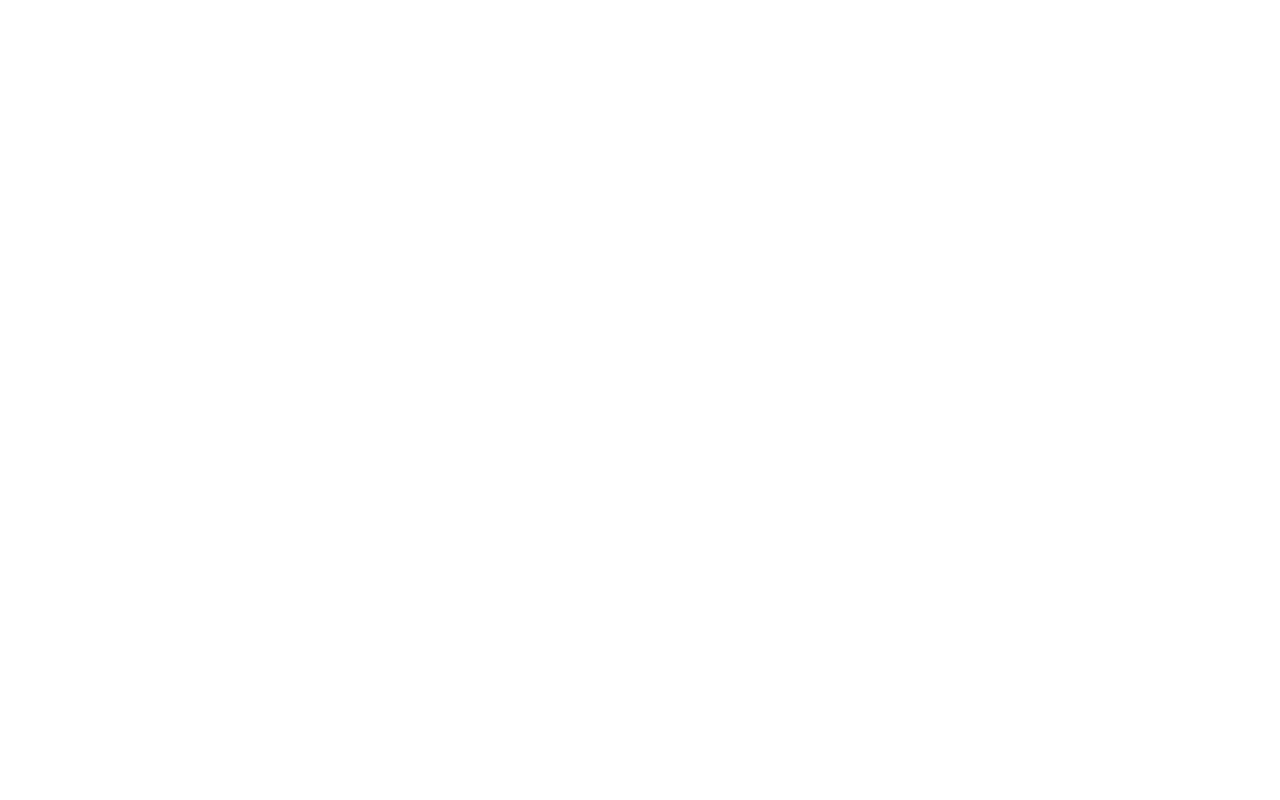
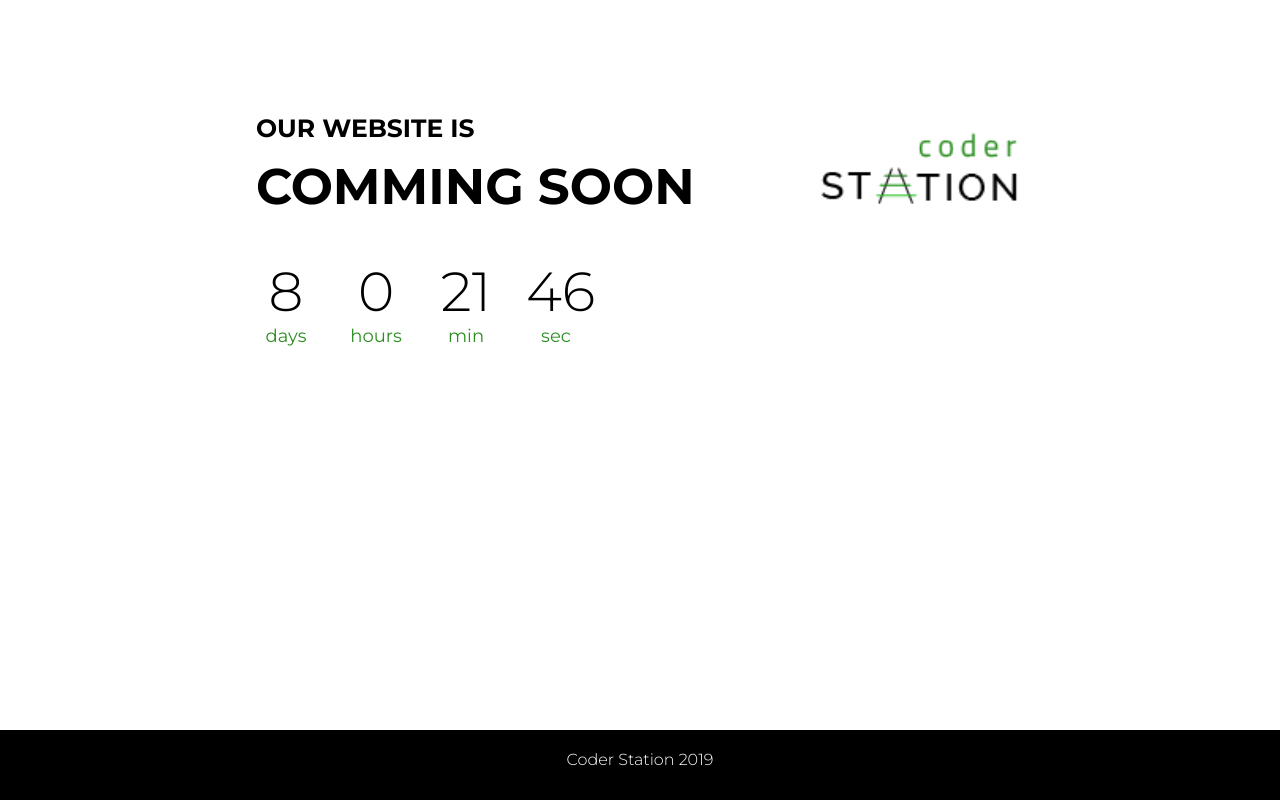
Before and after one commit to Lucas-Gluchowski/Lucas-Gluchowski.github.io, a plain HTML site: page index.html in a window 1280 px wide. Drawn offline with Linux system fonts and the light colour scheme.

Commit message:
work in progress website

```diff
--- a/index.html
+++ b/index.html
@@ -1,11 +1,79 @@
 <!DOCTYPE html>
 <html>
+
 <head>
   <meta charset="UTF-8">
-  <title>My website<title>
+  <title>Coder Station Ltd. Website</title>
+  <link href="https://fonts.googleapis.com/css?family=Montserrat:300,400,500,600,700&display=swap" rel="stylesheet">
+  <link rel="stylesheet" type="text/css" href="styles.css">
 </head>
+
 <body>
-  <h4>Work in progress!</h4>
-  <footer>Lukasz Gluchowski 2019</footer>
+
+  <div class="content">
+    <section class="comming-soon">
+      <h4>our website is</h4>
+      <h1>comming soon</h1>
+
+      <div class="counter__containr">
+        <div class="counter">
+          <div class="number" id="days"></div>
+          <div class="number-description">days</div>
+        </div>
+        <div class="counter">
+          <div class="number" id="hours"></div>
+          <div class="number-description">hours</div>
+        </div>
+        <div class="counter">
+          <div class="number" id="minutes"></div>
+          <div class="number-description">min</div>
+        </div>
+        <div class="counter">
+          <div class="number" id="seconds"></div>
+          <div class="number-description">sec</div>
+        </div>
+      </div>
+
+    </section>
+    <div class="image">
+      <img src="assets/logo.png" alt="coder station logo" />
+    </div>
+
+  </div>
+
+
+  <footer class="footer">Coder Station 2019</footer>
 </body>
+<script>
+
+  var countDownDate = new Date("Dec 8, 2019 00:00:00").getTime();
+
+  var x = setInterval(function () {
+
+    // Get today's date and time
+    var now = new Date().getTime();
+
+    // Find the distance between now and the count down date
+    var distance = countDownDate - now;
+
+    // Time calculations for days, hours, minutes and seconds
+    var days = Math.floor(distance / (1000 * 60 * 60 * 24));
+    var hours = Math.floor((distance % (1000 * 60 * 60 * 24)) / (1000 * 60 * 60));
+    var minutes = Math.floor((distance % (1000 * 60 * 60)) / (1000 * 60));
+    var seconds = Math.floor((distance % (1000 * 60)) / 1000);
+
+    // Display the result in the element with id="demo"
+    document.getElementById("days").innerHTML = days;
+    document.getElementById("hours").innerHTML = hours;
+    document.getElementById("minutes").innerHTML = minutes;
+    document.getElementById("seconds").innerHTML = seconds;
+
+    // If the count down is finished, write some text
+    if (distance < 0) {
+      clearInterval(x);
+    }
+  }, 1000);
+
+</script>
+
 </html>
--- /dev/null
+++ b/styles.css
@@ -0,0 +1,58 @@
+html, body {
+    margin: 0;
+    padding: 0;
+    font-family: 'Montserrat', sans-serif;
+}
+.content {
+    display: flex;
+    padding: 10vh 20%;
+}
+.comming-soon {
+    text-transform: uppercase;
+}
+.comming-soon h4 {
+    font-size: 25px;
+    margin-block-end: .5em;
+}
+.comming-soon h1 {
+    font-size: 50px;
+    margin-block-start: 0;
+}
+.counter__containr {
+    display: flex;
+}
+.counter {
+    text-transform: none;
+    margin-right: 30px;
+    text-align: center;
+    width: 60px;
+}
+.counter .number {
+    font-size: 55px;
+    font-weight: 300;
+}
+.counter .number-description {
+    color: #2D8E23;
+    font-size: 18px;
+}
+
+
+.image {
+    margin-left: auto;
+}
+.image img {
+    height: 90px;
+    margin-top: 40px;
+}
+
+.footer {
+    background-color: black;
+    color: white;
+    position: absolute;
+    bottom: 0;
+    width: 100%;
+    height: 50px;
+    text-align: center;
+    padding-top: 20px;
+    font-weight: 300;
+}
```
Also changed, not shown: assets/logo.png (added).
